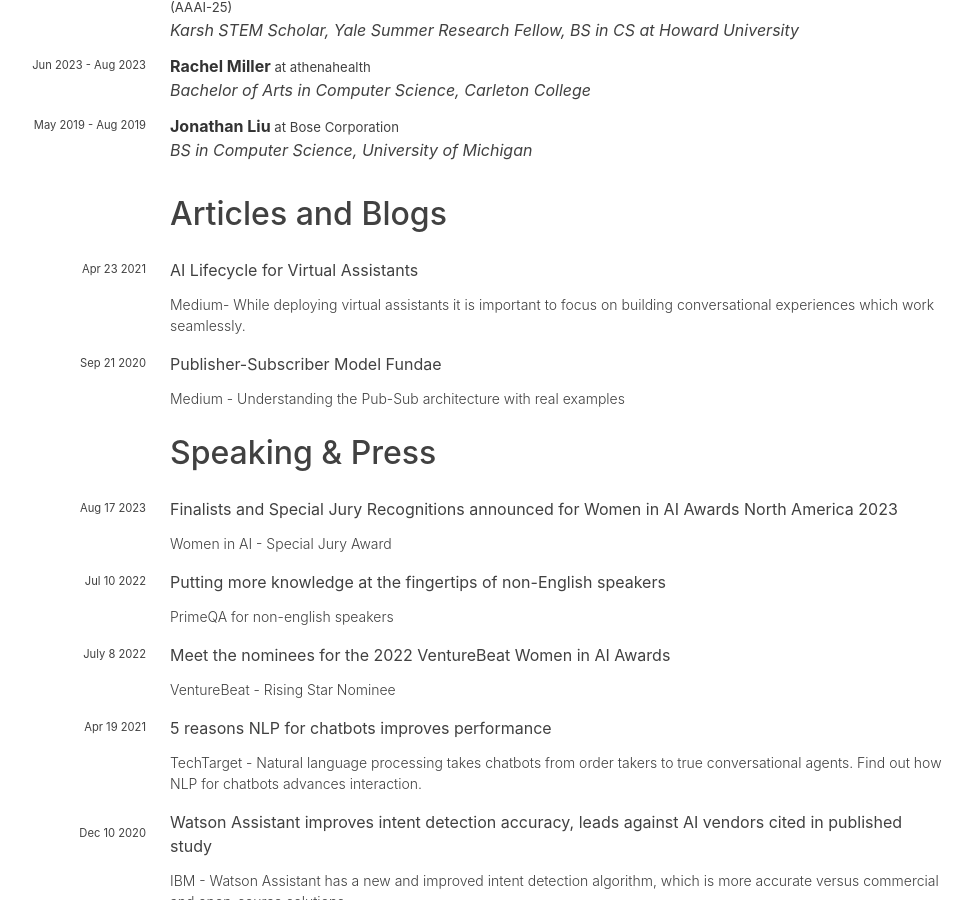
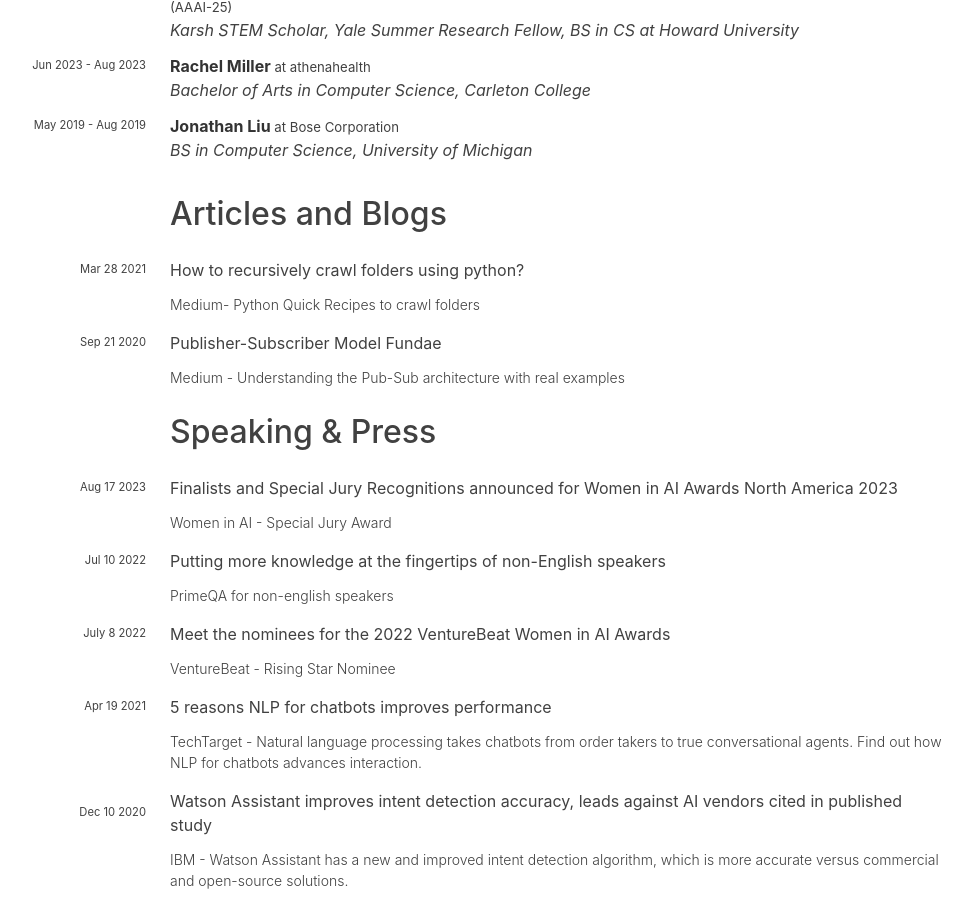
Before and after one commit to hariharanragothaman/hariharanragothaman.github.io, a Jekyll site: the page built from cv.md, in a window 1280 px wide and 900 px high, scrolled down 4632 px. Shown: the whole window, without its empty margins (162-1134 px from the left). Built offline with Jekyll 4.4.1, drawn with Linux system fonts in a browser that asks for light colours; nearby versions of some CDN libraries; some web fonts are replaced.

Commit message:
Polishes and Updates

```diff
--- a/_data/blogs.yaml
+++ b/_data/blogs.yaml
@@ -1,9 +1,9 @@
-- title: AI Lifecycle for Virtual Assistants
-  month: Apr 23
+- title: How to recursively crawl folders using python?
+  month: Mar 28
   year: 2021
   publisher:
-    - url: https://medium.com/ibm-watson/better-than-before-ai-lifecycle-for-virtual-assistants-df5fdaf32555
-      name: Medium- While deploying virtual assistants it is important to focus on building conversational experiences which work seamlessly.
+    - url: https://medium.com/upsolve-digest/how-to-recursively-crawl-folders-using-python-691250de2f1
+      name: Medium- Python Quick Recipes to crawl folders
 
 - title: Publisher-Subscriber Model Fundae
   month: Sep 21
```
